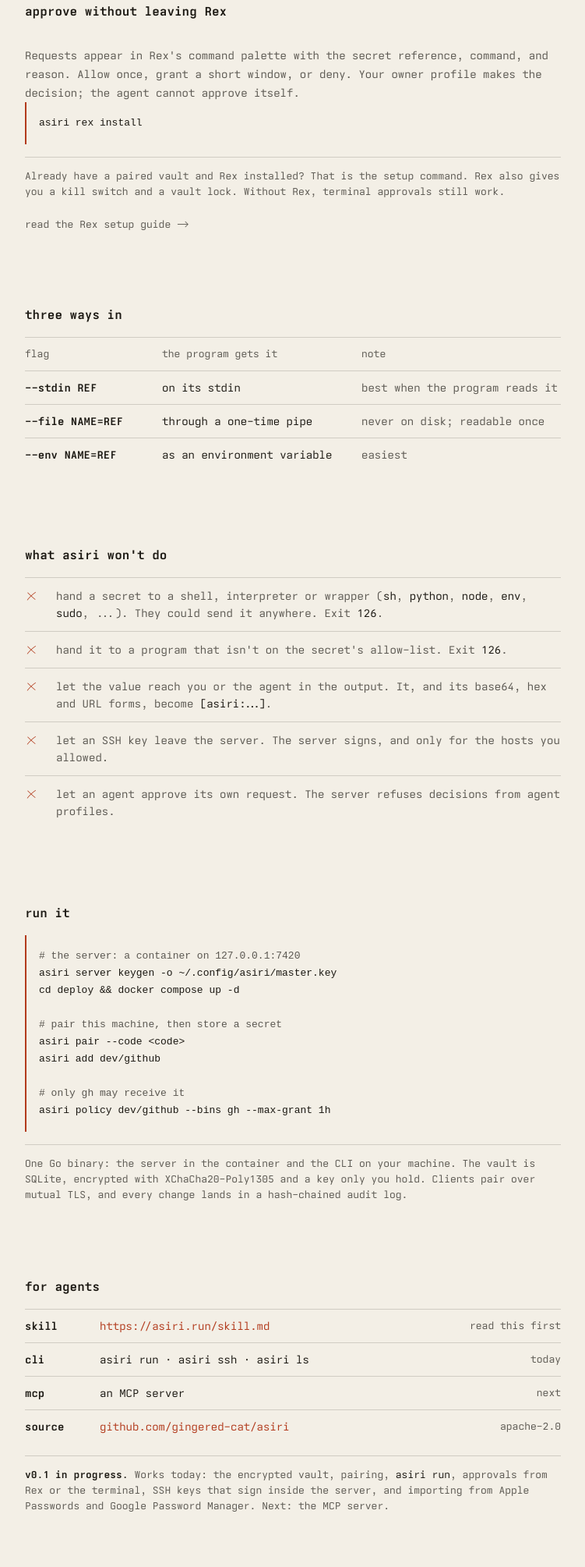
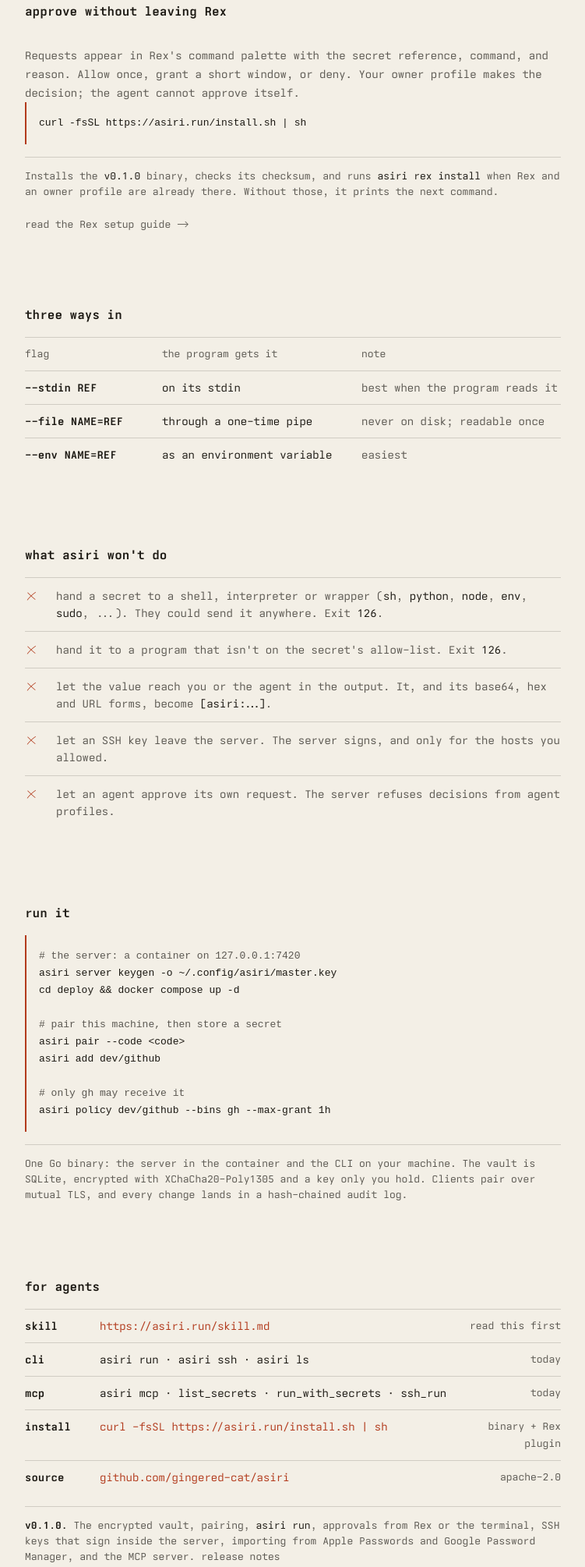
Before and after one commit to gingered-cat/asiri, a plain HTML site: page site/index.html in a window 1280 px wide. Shown: the part 1286-3295 px from the top of the page at 78% size, without its empty margins (264-1015 px from the left). Drawn offline with Linux system fonts and the light colour scheme.

Commit message:
feat(site): install.sh for the binary and Rex plugin

```diff
--- a/site/index.html
+++ b/site/index.html
@@ -57,8 +57,8 @@
   <section id="rex" class="quick">
     <h2>approve without leaving Rex</h2>
     <p class="sub">Requests appear in Rex's command palette with the secret reference, command, and reason. Allow once, grant a short window, or deny. Your owner profile makes the decision; the agent cannot approve itself.</p>
-    <pre><code>asiri rex install</code></pre>
-    <p class="note">Already have a paired vault and Rex installed? That is the setup command. Rex also gives you a kill switch and a vault lock. Without Rex, terminal approvals still work.</p>
+    <pre><code>curl -fsSL https://asiri.run/install.sh | sh</code></pre>
+    <p class="note">Installs the <code>v0.1.0</code> binary, checks its checksum, and runs <code>asiri rex install</code> when Rex and an owner profile are already there. Without those, it prints the next command.</p>
     <div class="actions"><a href="/docs/rex/">read the Rex setup guide →</a></div>
   </section>
 
@@ -101,10 +101,11 @@ asiri policy dev/github --bins gh --max-grant 1h</code></pre>
     <div class="grid links">
       <div class="row"><span>skill</span><a href="/skill.md">https://asiri.run/skill.md</a><span>read this first</span></div>
       <div class="row"><span>cli</span><span>asiri run · asiri ssh · asiri ls</span><span>today</span></div>
-      <div class="row"><span>mcp</span><span>an MCP server</span><span>next</span></div>
+      <div class="row"><span>mcp</span><span>asiri mcp · list_secrets · run_with_secrets · ssh_run</span><span>today</span></div>
+      <div class="row"><span>install</span><a href="/install.sh">curl -fsSL https://asiri.run/install.sh | sh</a><span>binary + Rex plugin</span></div>
       <div class="row"><span>source</span><a href="https://github.com/gingered-cat/asiri">github.com/gingered-cat/asiri</a><span>apache-2.0</span></div>
     </div>
-    <p class="note"><b>v0.1 in progress.</b> Works today: the encrypted vault, pairing, <code>asiri run</code>, approvals from Rex or the terminal, SSH keys that sign inside the server, and importing from Apple Passwords and Google Password Manager. Next: the MCP server.</p>
+    <p class="note"><b>v0.1.0.</b> The encrypted vault, pairing, <code>asiri run</code>, approvals from Rex or the terminal, SSH keys that sign inside the server, importing from Apple Passwords and Google Password Manager, and the MCP server. <a href="https://github.com/gingered-cat/asiri/releases/tag/v0.1.0">release notes</a></p>
   </section>
 
   <footer>
```
Also changed, not shown: site/docs/rex/index.html (+4 -1 lines), 3 other files.
